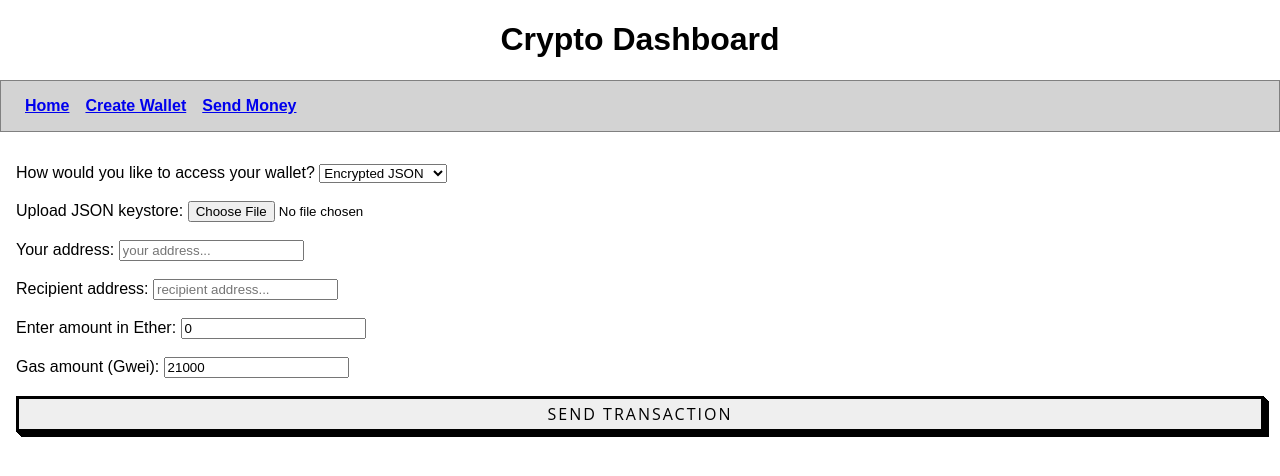
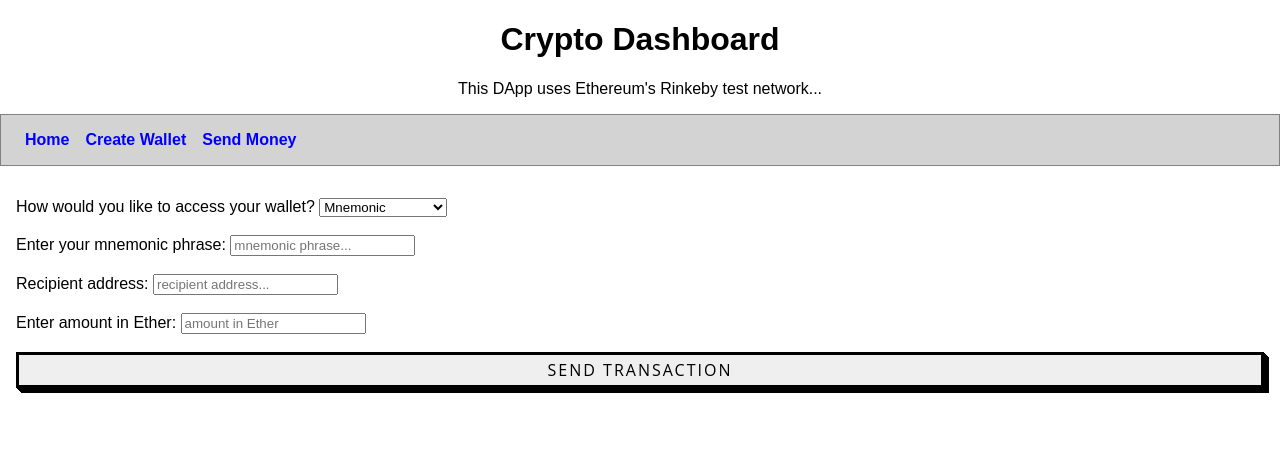
Before and after one commit to mikestarrdev/eth-portfolio-wallet, a React (Create React App) app: page /send-money in a window 1280 px wide. Shown: the top 476 px of the page. Built offline with nearby package versions, Linux system fonts and the light colour scheme.

Commit message:
Working on signTransaction function in SendMoney component

```diff
--- a/src/App.js
+++ b/src/App.js
@@ -12,6 +12,9 @@ function App() {
     <>
       <header>
         <h1>Crypto Dashboard</h1>
+        <p style={{ textAlign: "center" }}>
+          This DApp uses Ethereum's Rinkeby test network...
+        </p>
         <NavBar />
       </header>
 
--- a/src/components/CreateWallet.js
+++ b/src/components/CreateWallet.js
@@ -20,8 +20,6 @@ function CreateWallet({ userWallet, setUserWallet }) {
     setUserWallet();
   }
 
-  // function accessWallet() {}
-
   return (
     <div className="wallet">
       {!walletCreated ? (
@@ -43,8 +41,9 @@ function CreateWallet({ userWallet, setUserWallet }) {
             <p className="mnemonic">{userWallet.mnemonic.phrase}</p>
 
             <p>
-              Click "confirm" after you've written down your mnemonic phrase.
-              (You won't be able to view your mnemonic ever again after)
+              Click "confirm" after you've written down your mnemonic phrase in
+              a secure place. (You won't be able to view your mnemonic after
+              clicking below)
             </p>
             <button onClick={confirmMnemonic}>Confirm</button>
           </div>
--- a/src/components/SendMoney.js
+++ b/src/components/SendMoney.js
@@ -5,37 +5,44 @@ const { ethers } = require("ethers");
 require("dotenv").config();
 
 function SendMoney() {
-  const [walletType, setWalletType] = useState("encrypted-JSON");
+  const [walletType, setWalletType] = useState("mnemonic");
   const [encryptedJSON, setEncryptedJSON] = useState();
   const [mnemonic, setMnemonic] = useState("");
-  const [addressFrom, setAddressFrom] = useState("");
   const [addressTo, setAddressTo] = useState("");
   const [units, setUnits] = useState("Ether");
-  const [amount, setAmount] = useState(0);
-  const [gas, setGas] = useState(21000);
+  const [amount, setAmount] = useState("");
+  //   const [gas, setGas] = useState(21000);
   const [key, setKey] = useState("0x");
   const [password, setPassword] = useState("");
-  const [tx, setTx] = useState({});
+  const [tx, setTx] = useState();
+  const [txSent, setTxSent] = useState(false);
 
   let navigate = useNavigate();
 
   const signTransaction = async (e) => {
+    e.preventDefault();
+    setTxSent(true);
+
     const INFURA_ID = process.env.INFURA_ID;
     const provider = new ethers.providers.JsonRpcProvider(
       `https://rinkeby.infura.io/v3/${INFURA_ID}`
     );
-    const signer = provider.getSigner();
+
     let wallet;
+    let walletMnemonic;
+
     {
       encryptedJSON
         ? (wallet = new ethers.Wallet.fromEncryptedJson(
             encryptedJSON,
             password
-          ))
-        : (wallet = new ethers.Wallet(key, provider));
+          )).connect(provider)
+        : (walletMnemonic = new ethers.Wallet.fromMnemonic(mnemonic).connect(
+            provider
+          ));
     }
 
-    const tx = await wallet.sendTransaction({
+    const tx = await walletMnemonic.sendTransaction({
       to: addressTo,
       value: ethers.utils.parseEther(amount),
     });
@@ -54,9 +61,10 @@ function SendMoney() {
             onChange={(e) => {
               setWalletType(e.target.value);
             }}
+            value={walletType}
           >
+            <option value="mnemonic">Mnemonic</option>
             <option value="encrypted-JSON">Encrypted JSON</option>
-            <option value="mnemonic">Mnemonic phrase</option>
             <option value="create-wallet">Create new wallet</option>
           </select>
         </label>
@@ -73,7 +81,12 @@ function SendMoney() {
         {walletType === "encrypted-JSON" ? (
           <>
             <label>
-              Upload JSON keystore: <input type="file" />
+              Upload JSON keystore: <input type="file" required={true} />
+            </label>
+            <br />
+            <label>
+              Enter password:{" "}
+              <input type="password" value={password} required={true} />
             </label>
             <br />
           </>
@@ -93,22 +106,13 @@ function SendMoney() {
         )}
 
         <label>
-          Your address:{" "}
-          <input
-            onChange={(e) => setAddressFrom(e.target.value)}
-            type="text"
-            value={addressFrom}
-            placeholder="your address..."
-          />
-        </label>
-        <br />
-        <label>
           Recipient address:{" "}
           <input
             onChange={(e) => setAddressTo(e.target.value)}
             type="text"
             value={addressTo}
             placeholder="recipient address..."
+            required={true}
           />
         </label>
         <br />
@@ -119,10 +123,11 @@ function SendMoney() {
             type="number"
             value={amount}
             placeholder="amount in Ether"
+            required={true}
           />
         </label>
         <br />
-        <label>
+        {/* <label>
           Gas amount (Gwei):{" "}
           <input
             onChange={(e) => setGas(e.target.value)}
@@ -131,14 +136,35 @@ function SendMoney() {
             placeholder="gas in Gwei"
           />
         </label>
-        <br />
+        <br /> */}
+        {!txSent ? (
           <input
             className="button-54"
             onSubmit={signTransaction}
             type="submit"
             value="Send Transaction"
           />
+        ) : (
+          <p>
+            Transaction sent! Please wait while your transaction is mined (this
+            might take a few minutes, depending on network congestion)
+          </p>
+        )}
       </form>
+      {tx ? (
+        <>
+          <p>
+            <a
+              href={`https://rinkeby.etherscan.io/tx/${tx.hash}`}
+              target="_blank"
+            >
+              View transaction on etherscan
+            </a>
+          </p>
+          <br />
+          <button className="button-54">Send another transaction</button>
+        </>
+      ) : null}
     </div>
   );
 }
--- a/src/index.css
+++ b/src/index.css
@@ -52,6 +52,28 @@ button,
   }
 }
 
+p {
+  text-align: center;
+}
+
+a:link {
+  text-decoration: none;
+  color: blue;
+}
+
+a:visited {
+  text-decoration: none;
+  /* color: black; */
+}
+
+a:hover {
+  text-decoration: none;
+}
+
+a:active {
+  text-decoration: none;
+}
+
 .navbar {
   display: flex;
   flex-direction: row;
```
Also changed, not shown: 1 other file (tests, documents, lock files or other folders). Lines whose indentation alone changed are shown as unchanged.
